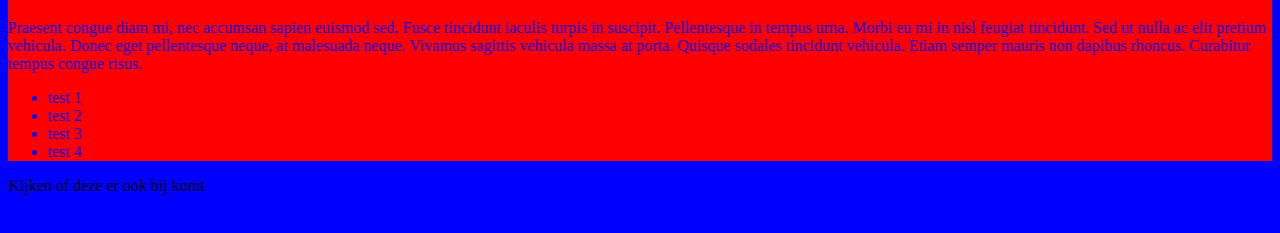
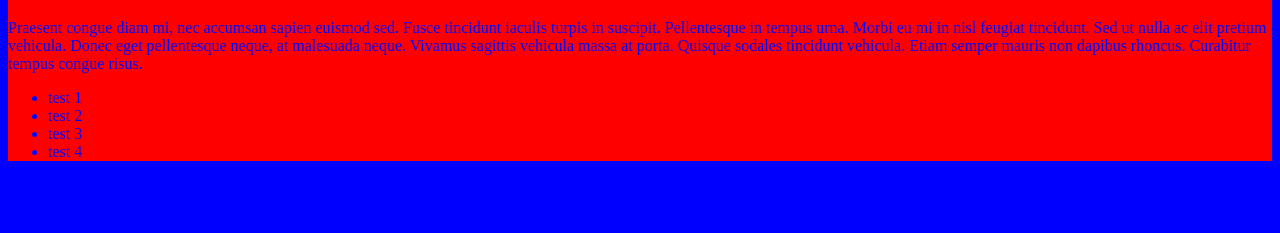
Before and after one commit to wjhessels/testproject, a website: page index.html in a window 1280 px wide. Shown: the part 87-320 px from the top of the page. Drawn offline with nearby package versions, Linux system fonts and the light colour scheme; files that its build step writes are made by us from their sources.

Commit message:
Footer is verwijderd

```diff
--- a/index.html
+++ b/index.html
@@ -22,8 +22,5 @@
 			<li>test 4</li>
 		</ul>
 	</div>
-	<footer>
-		Kijken of deze er ook bij komt
-	</footer>
 </body>
 </html>
```
